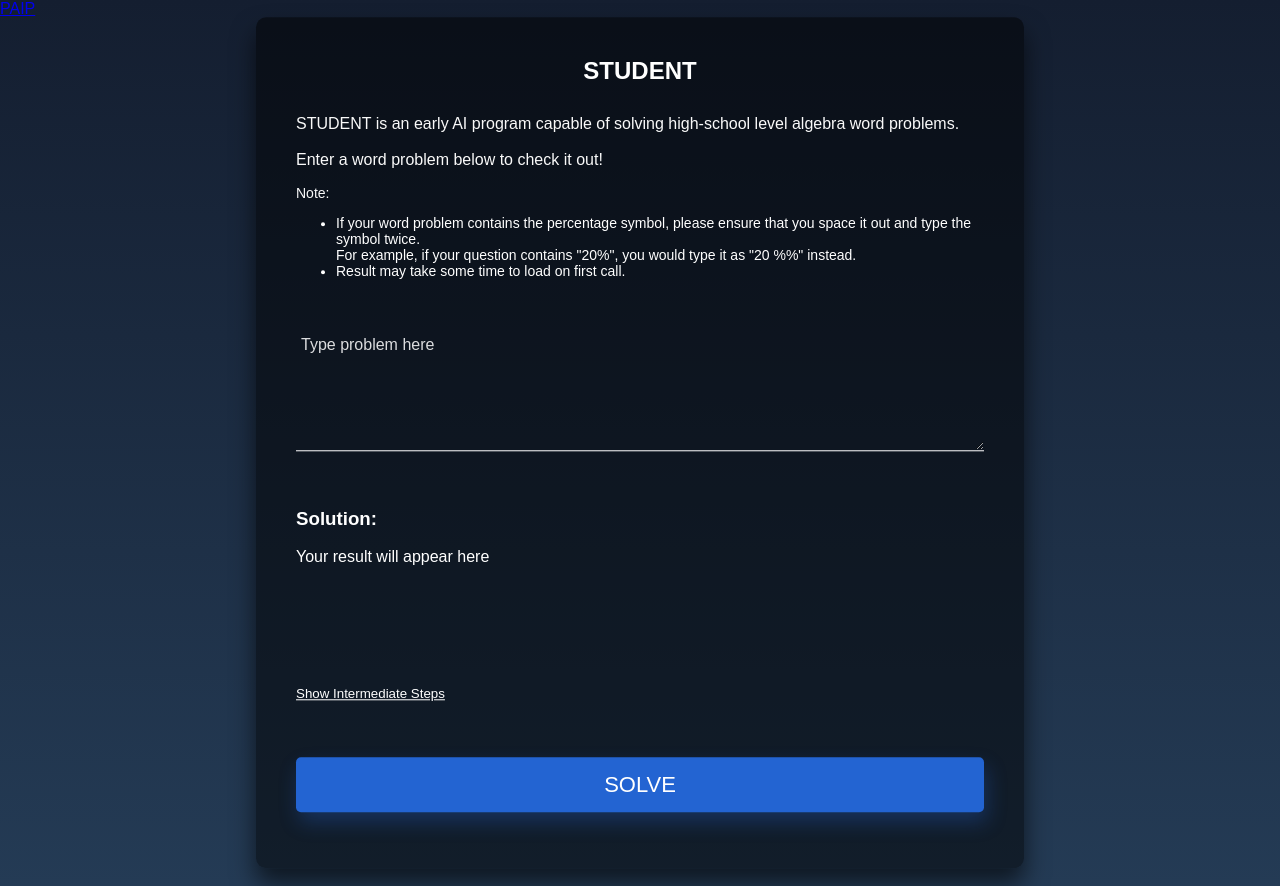
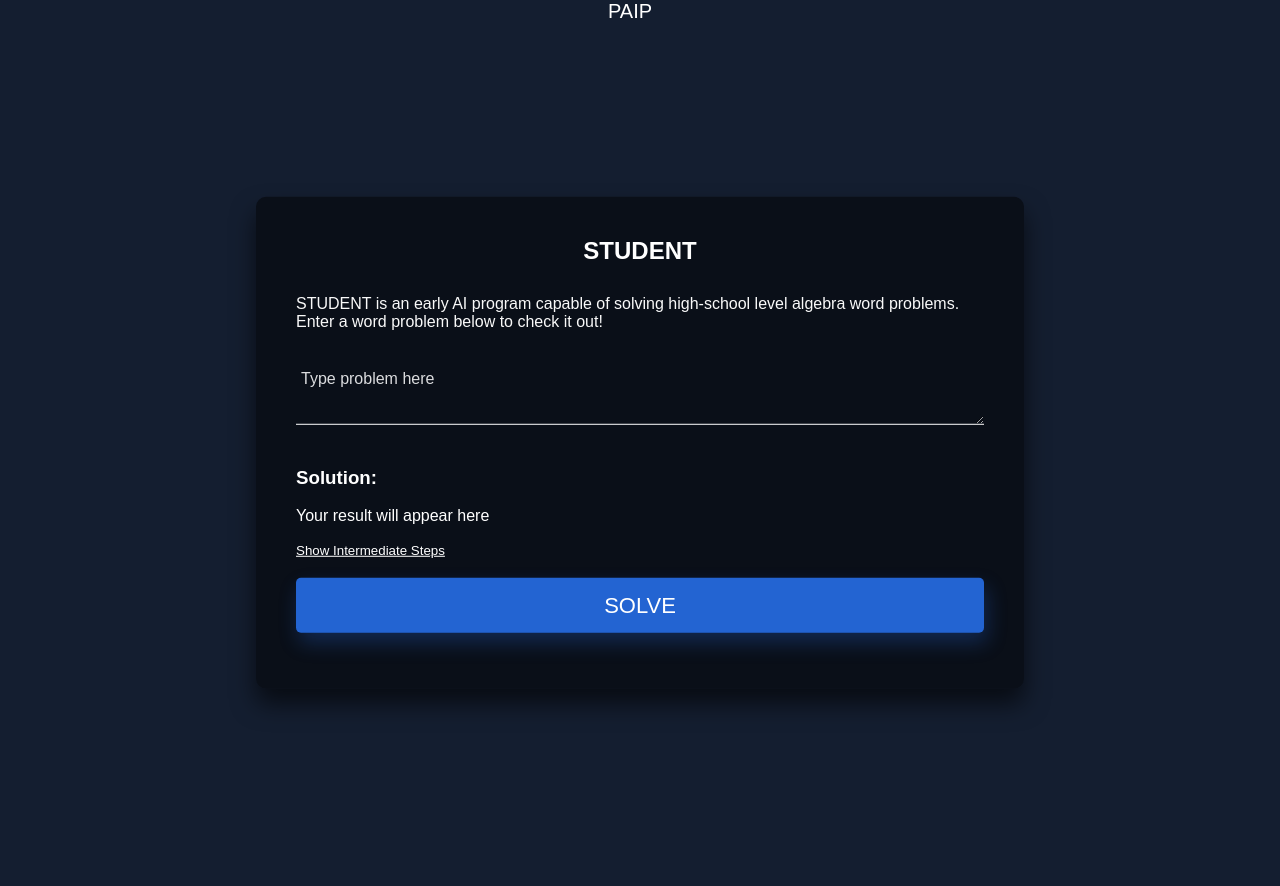
Before and after one commit to S-JZ/paip-goes-haskell, a Django app: page /student/ in a window 1280 px wide. Run offline with Django 4.2, Linux system fonts and the light colour scheme; some libraries are stand-ins or nearby versions.

Commit message:
Improve STUDENT UI

```diff
--- a/WebApp/templates/student.html
+++ b/WebApp/templates/student.html
@@ -11,7 +11,7 @@
         margin: 0;
         padding: 0;
         font-family: sans-serif;
-        background: linear-gradient(#141e30, #243b55);
+        background: #141e30;
       }
 
       p {
@@ -46,7 +46,7 @@
         resize: vertical;
         border: none;
         display: block;
-        min-height: 120px;
+        min-height: 0px;
         background-color: transparent;
         border-bottom: transparent;
       }
@@ -71,6 +71,7 @@
         left: 50%;
         min-width: 200px;
         width: 60%;
+        max-height: 80%;
         padding: 40px;
         transform: translate(-50%, -50%);
         background: rgba(0, 0, 0, 0.5);
@@ -140,7 +141,7 @@
 
       .floating-label {
         position: relative;
-        margin-bottom: 20px;
+        margin-bottom: 5px;
       }
       .floating-input,
       .floating-select {
@@ -204,7 +205,7 @@
       }
 
       .floating-textarea {
-        min-height: 120px;
+        min-height: 60px;
         max-height: 260px;
         color: white;
         overflow: hidden;
@@ -247,36 +248,37 @@
           background: transparent;
         }
       }
+      .navbar-brand {
+        padding-top: 0.3125rem;
+        padding-bottom: 0.3125rem;
+        font-size: 1.25rem;
+        align: center;
+        margin-top: 2vh;
+        margin-left: 47.5vw;
+        color: white;
+        text-decoration: none;
+        white-space: nowrap;
+      }
 
       /****  floating-Lable style end ****/
     </style>
   </head>
   <body>
-    <nav class="navbar bg-dark mr-auto">
-      <div class="container-fluid">
-        <a class="navbar-brand text-white" href="/">PAIP</a>
+    <nav class="navbar bg-dark">
+      <div class="container-fluid pb-4">
+       <a class="navbar-brand text-white" href="/">PAIP</a>
       </div>
     </nav>
+
     <div class="login-box">
       <h2>STUDENT</h2>
       <p>
         STUDENT is an early AI program capable of solving high-school level
-        algebra word problems.<br /><br />Enter a word problem below to check it
+        algebra word problems. Enter a word problem below to check it
         out!
       </p>
 
-      <p style="font-size:14px;">
-        Note:
-        <ul style="color:white;font-size:14px;">
-          <li>If your word problem contains the percentage symbol, please ensure that you space it out and type the symbol twice.
-            <br />
-            For example, if your question contains "20%", you would type it as "20 %%" instead.
-          </li>
-          <li>Result may take some time to load on first call.</li>
-        </ul>
-      </p>
-
-      <br /><br />
+      <br />
       <form class="msger-inputarea">
         <div class="floating-label">
           <textarea
@@ -296,8 +298,6 @@
         <br />
 
         <button id="show-intermediates-btn" class="show-intermediates-btn">Show Intermediate Steps</button>
-
-        <br /> <br />
 
         <div id="show-intermediates-div" class="show-intermediates-div" style="display:none;"></div>
 
```
Also changed, not shown: WebApp/templates/gps.html (+5 -2 lines).
